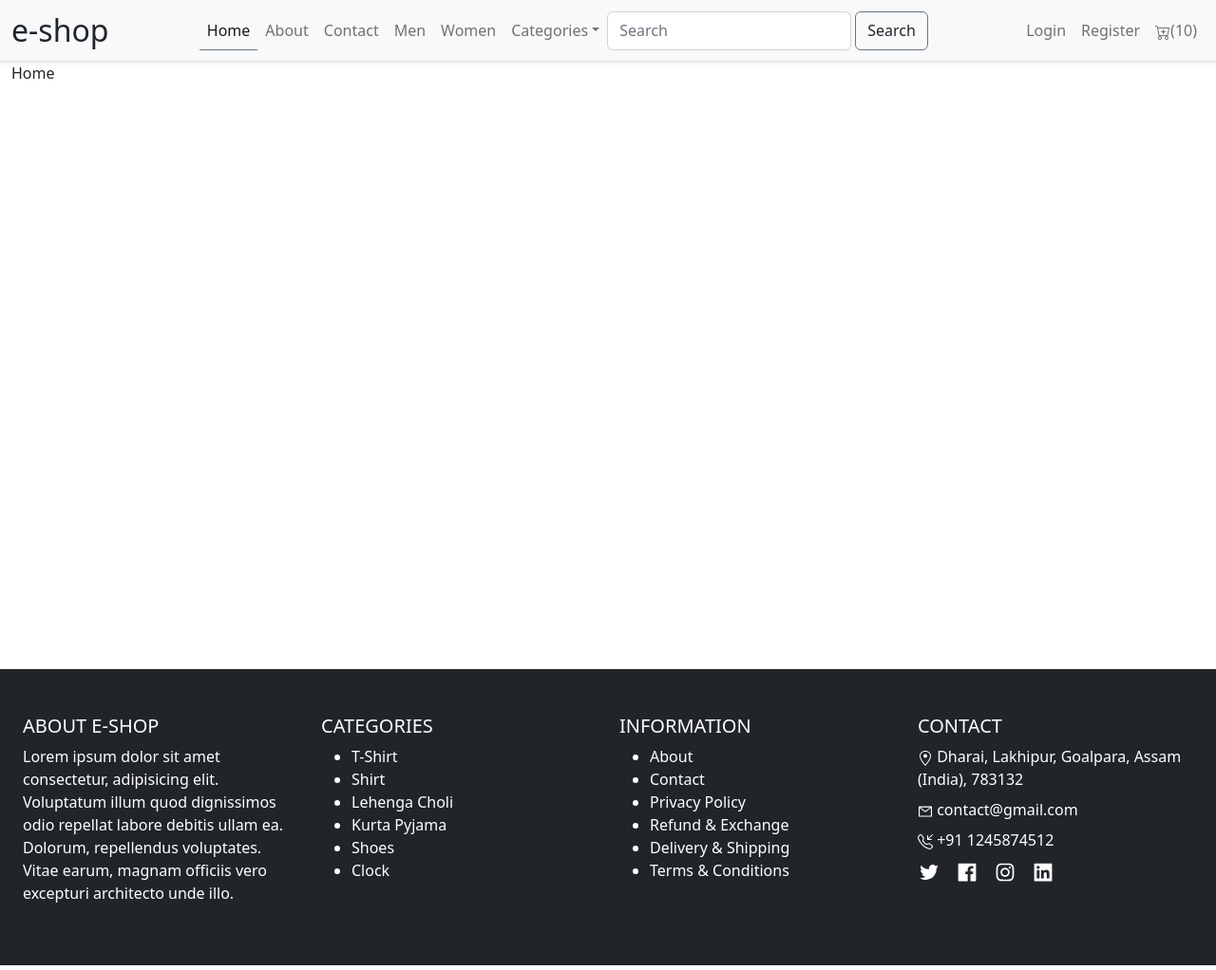
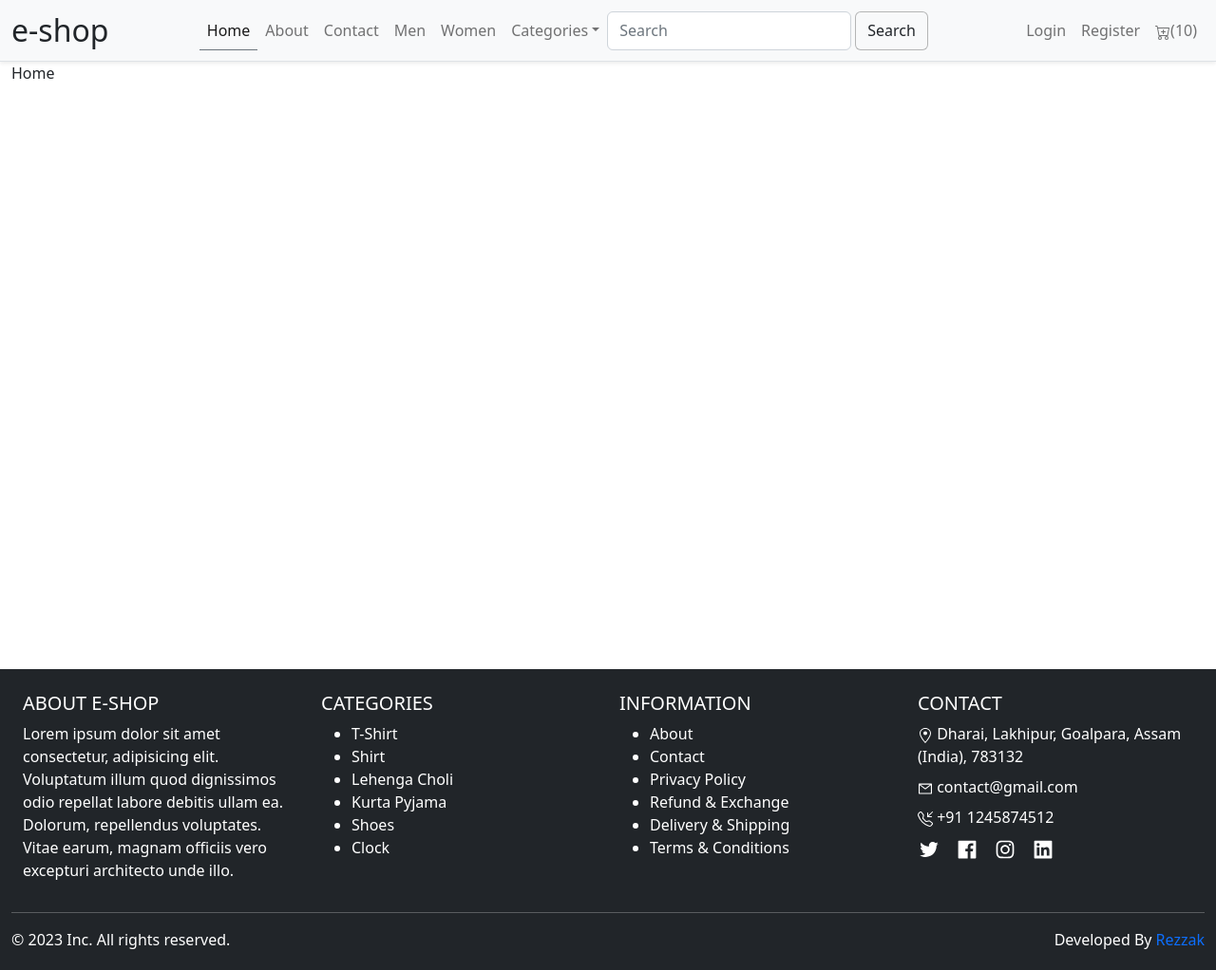
Before and after one commit to rezzakali/e-commerce, a React (Vite) app in the folder client/: page / in a window 1280 px wide. Shown: the whole page at 95% size. Built offline with nearby package versions, Linux system fonts and the light colour scheme.

Commit message:
footer code push

```diff
--- a/client/src/components/Footer.jsx
+++ b/client/src/components/Footer.jsx
@@ -75,7 +75,7 @@ function Footer() {
   ];
 
   return (
-    <footer className="container-fluid bg-dark text-white py-5">
+    <footer className="container-fluid bg-dark text-white pt-4 pb-1">
       <Container fluid>
         <Row>
           <Col sm={12} md={6} lg={3}>
@@ -124,6 +124,25 @@ function Footer() {
           </Col>
         </Row>
       </Container>
+      <hr />
+      <Row>
+        <Col sm={12} md={6} lg={6} className="text-start">
+          <p>&copy; {new Date().getFullYear()} Inc. All rights reserved.</p>
+        </Col>
+        <Col className="text-end" sm={12} md={6} lg={6}>
+          <p>
+            Developed By {''}
+            <NavLink
+              to="https://developer-rezzak.vercel.app"
+              target="_blank"
+              rel="noopener noreferrer"
+              className="text-decoration-none"
+            >
+              Rezzak
+            </NavLink>
+          </p>
+        </Col>
+      </Row>
     </footer>
   );
 }
--- a/client/src/components/Navigation.jsx
+++ b/client/src/components/Navigation.jsx
@@ -3,6 +3,7 @@ import { Container, Nav, NavDropdown, Navbar } from 'react-bootstrap';
 import { BsCartPlus } from 'react-icons/bs';
 import { LinkContainer } from 'react-router-bootstrap';
 import { useLocation } from 'react-router-dom';
+import styles from '../styles/Nav.module.css';
 import SearchForm from './SearchForm';
 
 function Navigation() {
@@ -20,7 +21,10 @@ function Navigation() {
         <LinkContainer to="/">
           <Nav.Link className="fs-2">e-shop</Nav.Link>
         </LinkContainer>
-        <Navbar.Toggle aria-controls="responsive-navbar-nav" />
+        <Navbar.Toggle
+          aria-controls="responsive-navbar-nav"
+          className={`${styles.navbar_toggler}`}
+        />
         <Navbar.Collapse id="responsive-navbar-nav">
           <Nav className="mx-auto">
             <LinkContainer to="/">
--- a/client/src/components/SearchForm.jsx
+++ b/client/src/components/SearchForm.jsx
@@ -1,5 +1,6 @@
 import React from 'react';
 import { Button, Form } from 'react-bootstrap';
+import styles from '../styles/SearchForm.module.css';
 
 function SearchForm() {
   return (
@@ -7,12 +8,10 @@ function SearchForm() {
       <Form.Control
         type="search"
         placeholder="Search"
-        className="me-1"
+        className={`me-1 ${styles.search_form}`}
         aria-label="Search"
       />
-      <Button className="bg-light text-dark border border-secondary">
-        Search
-      </Button>
+      <Button className={`bg-light text-dark ${styles.button}`}>Search</Button>
     </Form>
   );
 }
--- /dev/null
+++ b/client/src/styles/Nav.module.css
@@ -0,0 +1,9 @@
+.navbar_toggler {
+  border: none;
+}
+.navbar_toggler:focus,
+.navbar_toggler:active,
+.navbar_toggler-icon:focus {
+  outline: none;
+  box-shadow: none;
+}
--- /dev/null
+++ b/client/src/styles/SearchForm.module.css
@@ -0,0 +1,12 @@
+.search_form:hover {
+  border: 1px solid rgba(128, 128, 128, 0.555);
+}
+.search_form:focus,
+.search_form:active {
+  outline: none;
+  box-shadow: none;
+  border: 1px solid rgba(128, 128, 128, 0.555);
+}
+.button {
+  border: 1px solid rgba(128, 128, 128, 0.555) !important;
+}
```
